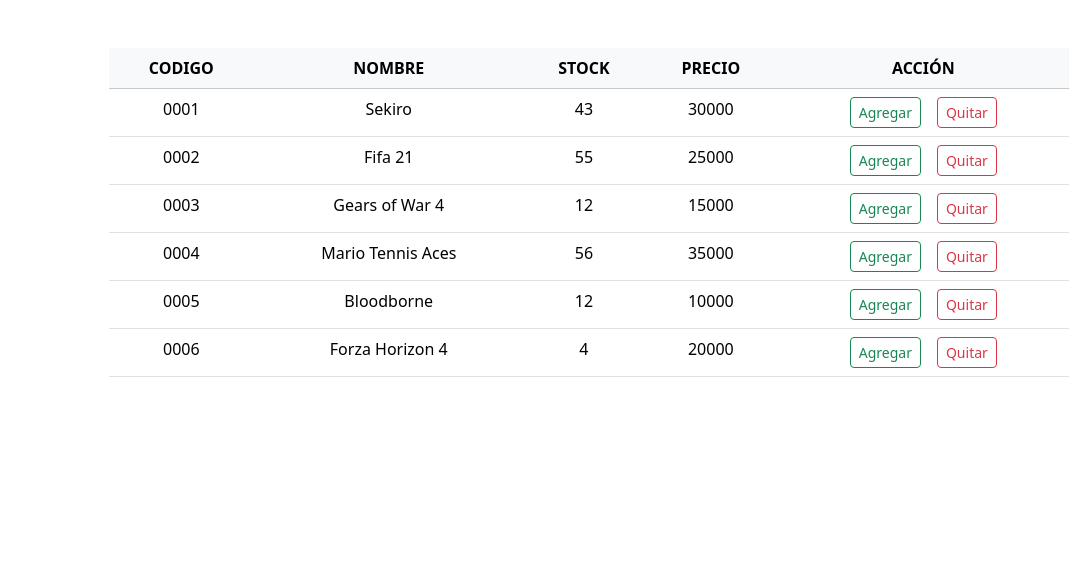
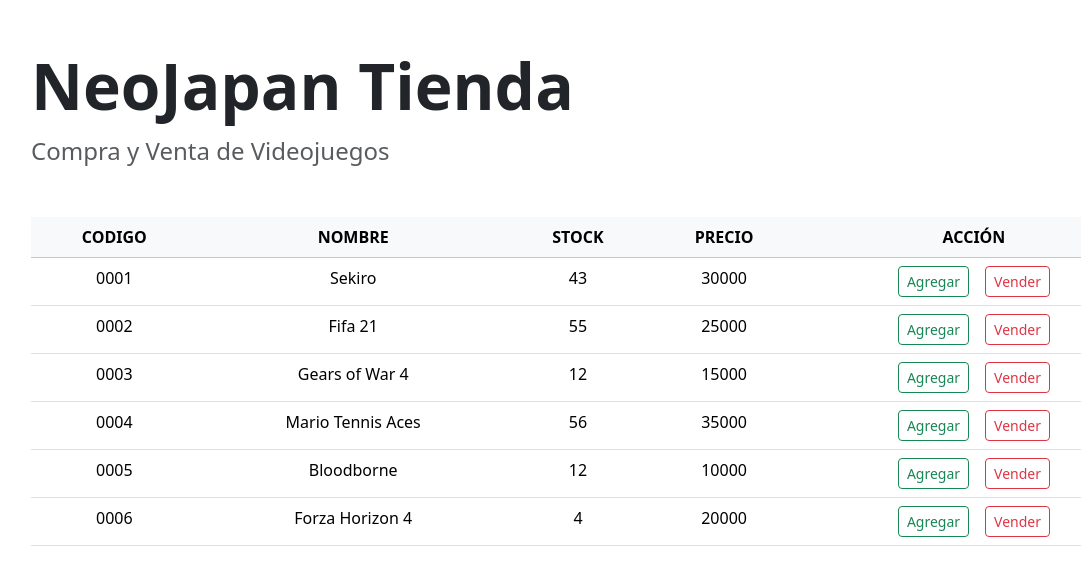
Before and after one commit to michelanyelo/desafio-pinia, a Vue app: page / in a window 1280 px wide. Shown: the top 576 px of the page, without its empty margins (51-1132 px from the left). Built offline with nearby package versions, Linux system fonts and the light colour scheme.

Commit message:
M7D6 desafio: Updated GamesComp.vue: added title and subtitle, restructured HTML layout, and renamed 'Quitar' button to 'Vender'

```diff
--- a/src/components/GamesComp.vue
+++ b/src/components/GamesComp.vue
@@ -1,6 +1,12 @@
 <template>
+    <div class="container mt-5">
+        <h1 class="display-3 fw-bold mb-2">NeoJapan Tienda</h1>
+        <p class="fs-4 text-muted">Compra y Venta de Videojuegos</p>
+    </div>
+
+    <div class="container">
         <div class="table-responsive mt-5 text-center">
-        <table class="table w-75 mx-auto">
+            <table class="table mx-auto">
                 <thead class="text-uppercase table-light">
                     <tr>
                         <th scope="col" v-for="(head, index) in headers" :key="index">{{
@@ -17,12 +23,14 @@
                             <button class="btn btn-outline-success btn-sm me-3"
                                 @click="aumentarStock(game.codigo)">Agregar</button>
                             <button class="btn btn-outline-danger btn-sm"
-                            @click="disminuirStock(game.codigo)">Quitar</button>
+                                @click="disminuirStock(game.codigo)">Vender</button>
                         </td>
                     </tr>
                 </tbody>
             </table>
         </div>
+    </div>
+
 </template>
 
 <script>
```
Lines whose indentation alone changed are shown as unchanged.
